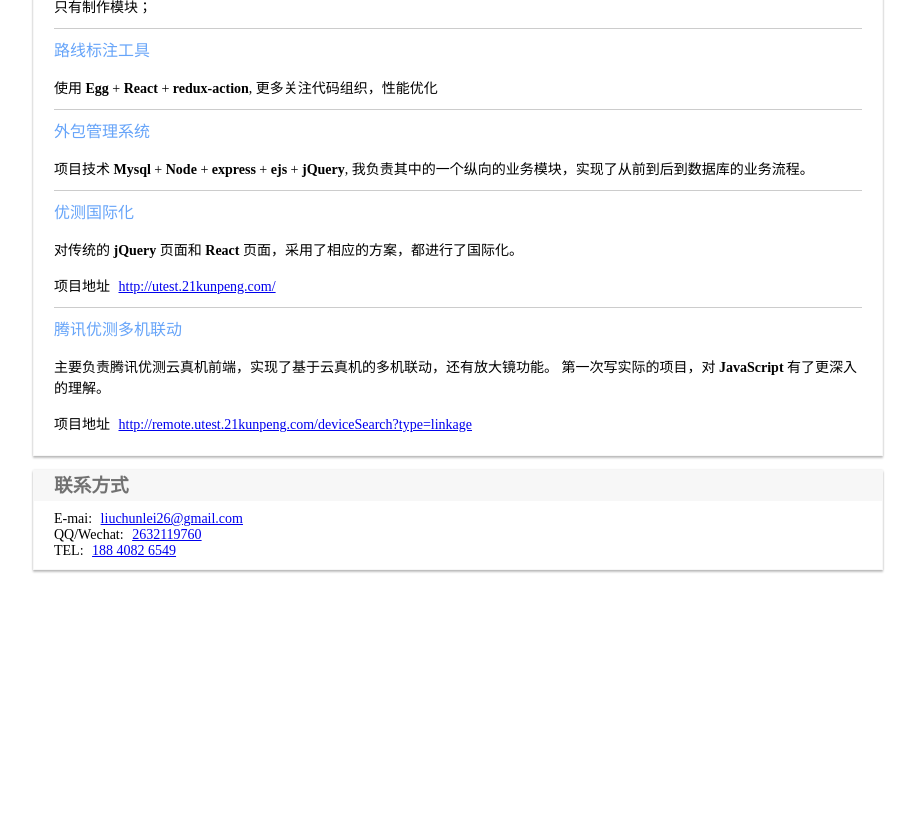
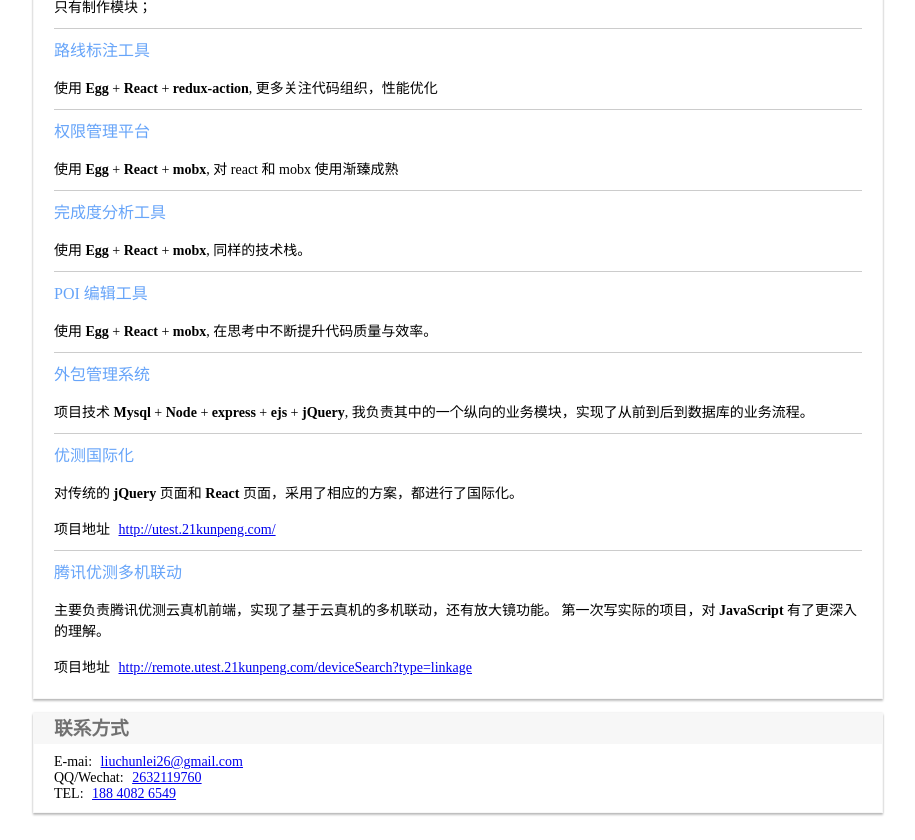
Before and after one commit to rannuo/my-resume, an Angular app: page /history in a window 1280 px wide. Shown: the part 1060-1900 px from the top of the page, without its empty margins (182-1097 px from the left). Before the commit the page ends 1657 px from the top, so only its background shows below. Built offline with nearby package versions, Linux system fonts and the light colour scheme.

Commit message:
update history

```diff
--- a/src/app/history/history.component.html
+++ b/src/app/history/history.component.html
@@ -76,6 +76,27 @@
     </div>
   </div>
   <div class="work-exp">
+    <div class="company-name">权限管理平台</div>
+    <div class="work-content">
+      使用 <em>Egg</em> + <em>React</em> + <em>mobx</em>,
+      对 react 和 mobx 使用渐臻成熟
+    </div>
+  </div>
+  <div class="work-exp">
+    <div class="company-name">完成度分析工具</div>
+    <div class="work-content">
+      使用 <em>Egg</em> + <em>React</em> + <em>mobx</em>,
+      同样的技术栈。
+    </div>
+  </div>
+  <div class="work-exp">
+    <div class="company-name">POI 编辑工具</div>
+    <div class="work-content">
+      使用 <em>Egg</em> + <em>React</em> + <em>mobx</em>,
+      在思考中不断提升代码质量与效率。
+    </div>
+  </div>
+  <div class="work-exp">
     <div class="company-name">外包管理系统</div>
     <div class="work-content">
         项目技术 <em>Mysql</em> + <em>Node</em> + <em>express</em> + <em>ejs</em> + <em>jQuery</em>,
--- a/src/app/home/home.component.css
+++ b/src/app/home/home.component.css
@@ -14,6 +14,7 @@
   padding: 20px;
   border: 20px solid #666;
   max-width: 100%;
+  perspective: 1000px;
 }
 main {
   display: flex;
@@ -27,7 +28,6 @@
   background: #ffffff;
   border-radius: 10px;
   box-shadow: 0 6px 20px 1px rgba(0, 0, 0, .25);
-  perspective: 3000px;
 }
 figure {
 }
```
